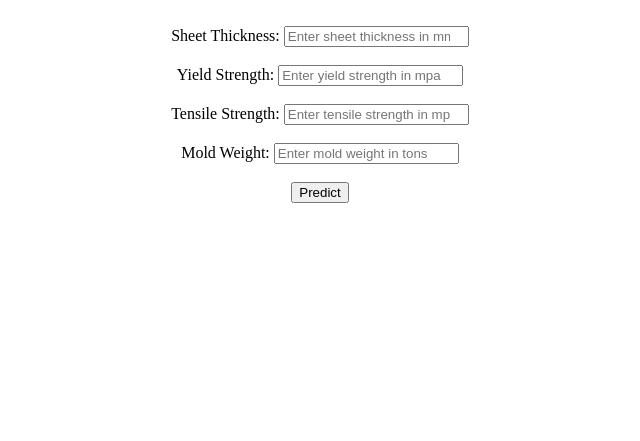
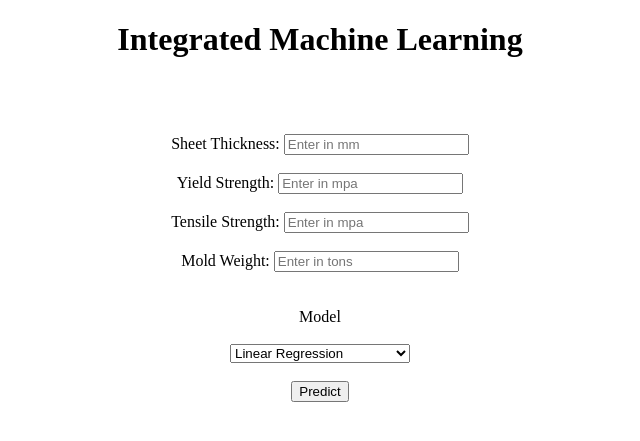
Before and after one commit to umutkavakli/integrated-machine-learning, a Flask app: template templates/index.html in a window 1280 px wide. Shown: the top 441 px of the page, without its empty margins (320-960 px from the left). Run offline with Flask 2, Linux system fonts and the light colour scheme; the template is opened without the code that fills it, so the values that code supplies are empty.

Commit message:
Added: model_loader.py -> loads model according to user
modified:
gui.py
app.py
index.html -> it works now web server as well

```diff
--- a/app.py
+++ b/app.py
@@ -1,31 +1,35 @@
 import pandas as pd
-import joblib
 from flask import Flask, request, render_template
+from model_loader import ModelLoader
 
 # Declare a Flask app
 app = Flask(__name__)
 
 @app.route('/', methods=['GET', 'POST'])
 def main():
+    # create instance of model loader
+    model_loader = ModelLoader()
 
-    # If a form is submitted
+    # if a form is submitted
     if request.method == 'POST':
 
-        # Unpickle classifier
-        model = joblib.load('models/model.pkl')
-
-        # Get values through input bars
+        # get values through input bars
         sheet_value = request.form.get('sheet')
         yield_value = request.form.get('yield')
         tensile_value = request.form.get('tensile')
         mold_value = request.form.get('mold')
 
-        # Put inputs to dataframe
+        # get selected model from browser
+        selected_model = request.form.get('model')
+
+        # set model on model loader
+        model_loader.set_model(selected_model)
+
+        # put inputs to dataframe
         X = pd.DataFrame([[sheet_value, yield_value, tensile_value, mold_value]], columns = ['sheet-thickness', 'yield-strength', 'tensile-strength', 'mold-weight'])
 
-        # Get prediction
-        prediction = model.predict(X)[0]
-
+        # get prediction
+        prediction = model_loader.model.predict(X)[0]
     else:
         prediction = ""
 
--- a/gui.py
+++ b/gui.py
@@ -25,7 +25,6 @@ class GUI(QMainWindow):
         mold_weight = float(self.ui.mold_text.toPlainText())
 
         self.model.set_model(self.ui.comboBox.currentText())
-
         self.predict_output(sheet_thickness, yield_strength, tensile_strength, mold_weight)
 
 
--- a/templates/index.html
+++ b/templates/index.html
@@ -1,19 +1,32 @@
 <!DOCTYPE html>
 <html>
     <head>
-        <title>Your Machine Learning App</title>
+        <title>Integrated Machine Learning</title>
     </head>
 
     <body>
+        <h1 style="text-align: center; font-weight: bold;">Integrated Machine Learning</h1>
+        <br><br>
         <form name="form", method="POST", style="text-align: center;">
             <br>
-            Sheet Thickness: <input type="number" step="0.01" name="sheet", placeholder="Enter sheet thickness in mm" required/>
+            Sheet Thickness: <input type="number" step="0.01" name="sheet", placeholder="Enter in mm" required/>
             <br><br>
-            Yield Strength: <input type="number" step="0.01" name="yield", placeholder="Enter yield strength in mpa" required/>
+            Yield Strength: <input type="number" step="0.01" name="yield", placeholder="Enter in mpa" required/>
             <br><br>
-            Tensile Strength: <input type="number" step="0.01" name="tensile", placeholder="Enter tensile strength in mpa" required/>
+            Tensile Strength: <input type="number" step="0.01" name="tensile", placeholder="Enter in mpa" required/>
             <br><br>
-            Mold Weight: <input type="number" step="0.01" name="mold", placeholder="Enter mold weight in tons" required/>
+            Mold Weight: <input type="number" step="0.01" name="mold", placeholder="Enter in tons" required/>
+            <br><br><br>
+            <label for="model">Model</label>
+            <br><br>
+            <select name="model" id="model">
+              <option value="Linear Regression">Linear Regression</option>
+              <option value="Decision Tree Regressor">Decision Tree Regressor</option>
+              <option value="Random Forest Regressor">Random Forest Regressor</option>
+              <option value="XGBoost Regressor">XGBoost Regressor</option>
+              <option value="SVM Regressor">SVM Regressor</option>
+              <option value="KNN">KNN</option>
+            </select>
             <br><br>
             <button value="Submit">Predict</button>
         </form>
```
Also changed, not shown: model_loader.py (added, +32 -0 lines).
